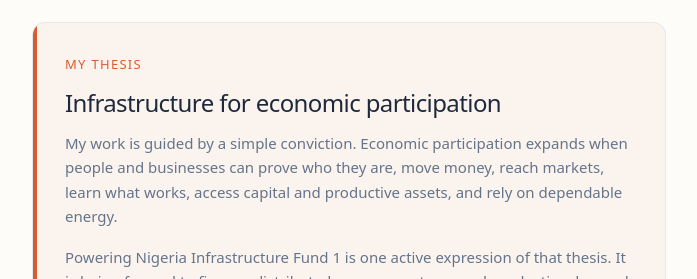
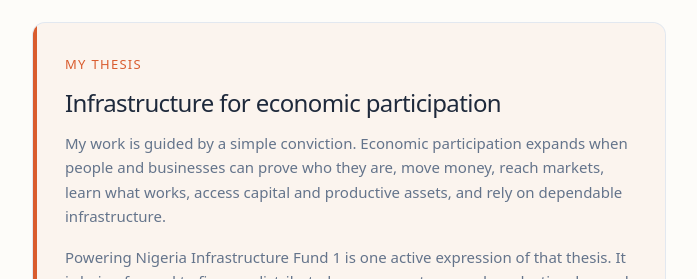
Before and after one commit to Threadigit/adetuyi.com, a Next.js app: page / in a window 1280 px wide. Shown: the part 1720-1999 px from the top of the page, without its empty margins (291-988 px from the left). Built offline with nearby package versions, Linux system fonts and the light colour scheme.

Commit message:
Broaden homepage infrastructure language

```diff
--- a/src/app/page.tsx
+++ b/src/app/page.tsx
@@ -272,7 +272,7 @@
             My work is guided by a simple conviction. Economic participation
             expands when people and businesses can prove who they are, move
             money, reach markets, learn what works, access capital and
-            productive assets, and rely on dependable energy.
+            productive assets, and rely on dependable infrastructure.
           </p>
           <p className="text-[15px] text-muted leading-relaxed mb-6">
             Powering Nigeria Infrastructure Fund 1 is one active expression of
```
